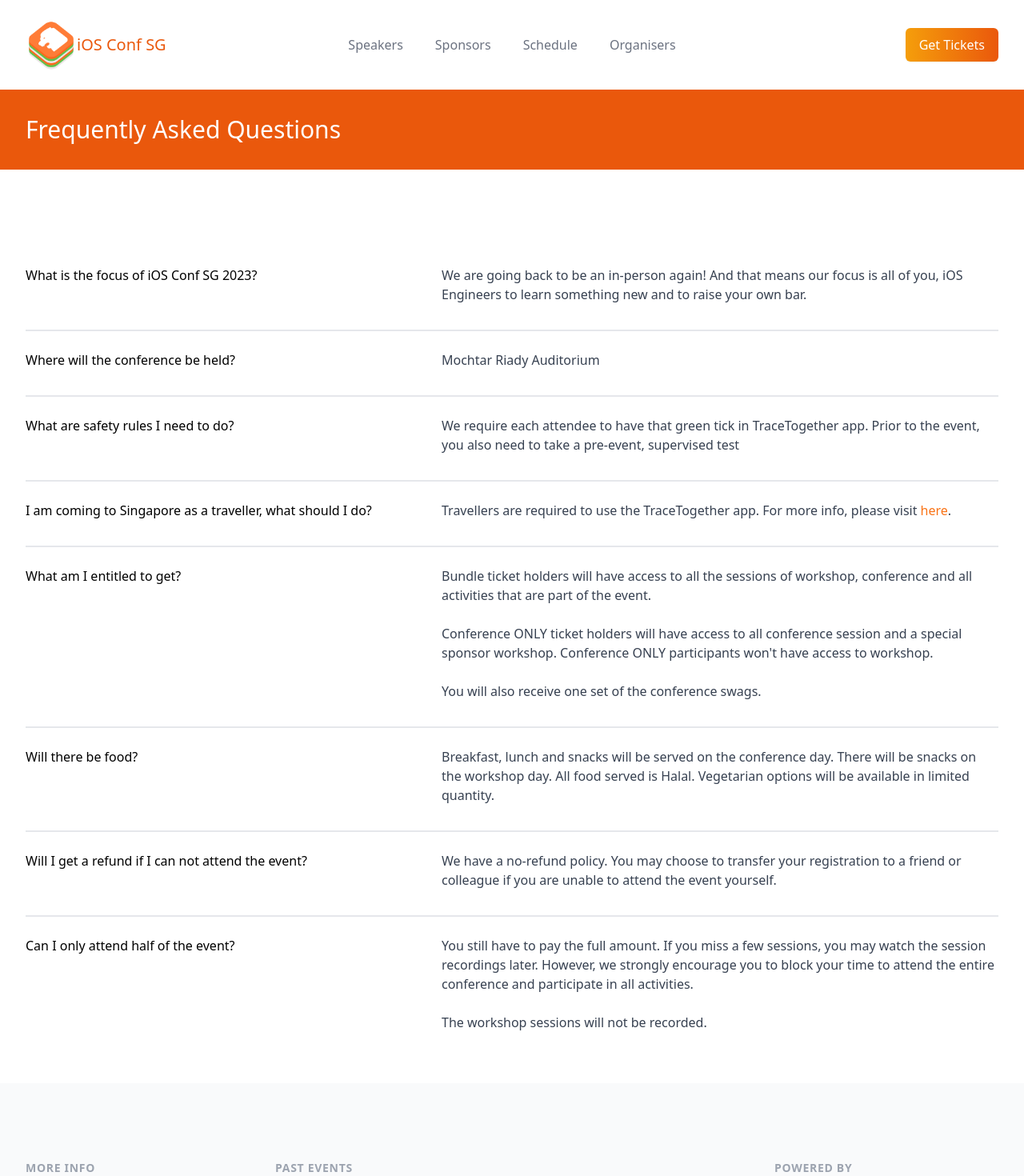
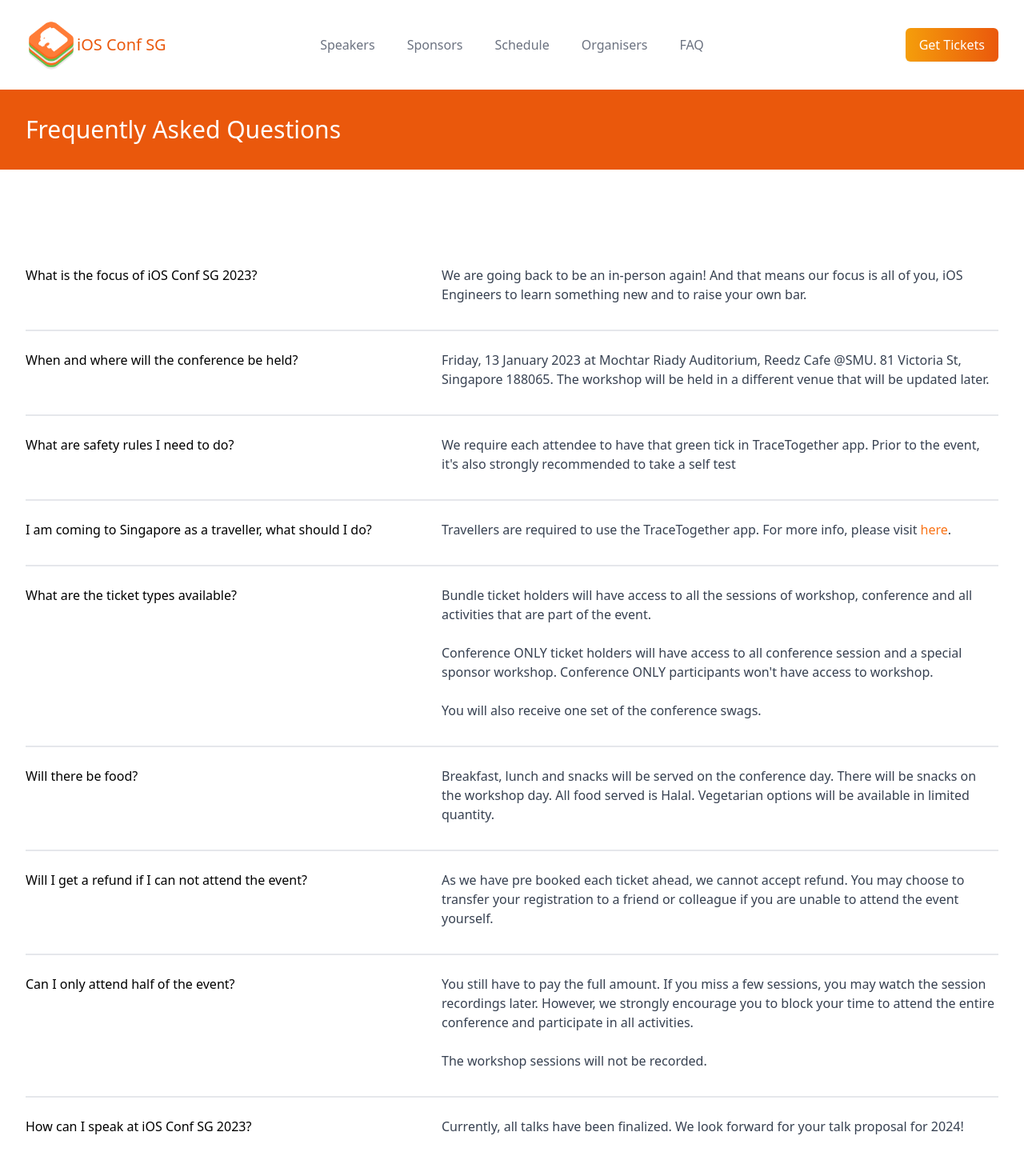
Before and after one commit to iOSConfSG/2023-website, a Next.js app: page /faq in a window 1280 px wide. Shown: the top 1470 px of the page at 80% size. Built offline with nearby package versions, Linux system fonts and the light colour scheme; a web font is replaced by a local one.

Commit message:
Update faq

```diff
--- a/src/components/section/Header.js
+++ b/src/components/section/Header.js
@@ -4,11 +4,13 @@ import Link from 'next/link'
 import { Popover, Transition } from '@headlessui/react'
 
 import {
+  UserCircleIcon,
   AnnotationIcon,
   MenuIcon,
   XIcon,
-  InboxIcon,
   QuestionMarkCircleIcon,
+  ClockIcon,
+  UserGroupIcon
 } from '@heroicons/react/outline'
 
 const menuItems = [
@@ -17,7 +19,7 @@ const menuItems = [
     title: "Speakers",
     description: "iOS Conf SG 2022 Speakers",
     href: "/#speakers",
-    icon: InboxIcon,
+    icon: UserCircleIcon,
   },
   {
     id: "sponsors",
@@ -31,13 +33,20 @@ const menuItems = [
     title: "Schedule",
     description: "iOS Conf SG 2022 Schedule",
     href: "/#schedule",
-    icon: QuestionMarkCircleIcon,
+    icon: ClockIcon,
   },
   {
     id: "organisers",
     title: "Organisers",
     description: "iOS Conf SG 2022 Organising Team",
     href: "/organisers",
+    icon: UserGroupIcon,
+  },
+  {
+    id: "faq",
+    title: "FAQ",
+    description: "Frequently Asked Questions",
+    href: "/faq",
     icon: QuestionMarkCircleIcon,
   },
 ]
@@ -136,7 +145,7 @@ export default function Header () {
                           href={item.href}
                           className="-m-3 p-3 flex items-center rounded-lg hover:bg-gray-50"
                         >
-                          <div className="flex-shrink-0 flex items-center justify-center h-10 w-10 rounded-md bg-gradient-to-r from-purple-600 to-indigo-600 text-white">
+                          <div className="flex-shrink-0 flex items-center justify-center h-10 w-10 rounded-md bg-gradient-to-r from-orange-500 to-amber-600 text-white">
                             <item.icon className="h-6 w-6" aria-hidden="true" />
                           </div>
                           <div className="ml-4 text-base font-medium text-gray-900">{item.title}</div>
--- a/src/data/faq.js
+++ b/src/data/faq.js
@@ -6,13 +6,13 @@ const faq = [
   },
   {
     id: 2,
-    question: "Where will the conference be held?",
-    answer: "Mochtar Riady Auditorium",
+    question: "When and where will the conference be held?",
+    answer: "Friday, 13 January 2023 at Mochtar Riady Auditorium, Reedz Cafe @SMU. 81 Victoria St, Singapore 188065. The workshop will be held in a different venue that will be updated later.",
   },
   {
     id: 3,
     question: "What are safety rules I need to do?",
-    answer: "We require each attendee to have that green tick in TraceTogether app. Prior to the event, you also need to take a pre-event, supervised test",
+    answer: "We require each attendee to have that green tick in TraceTogether app. Prior to the event, it's also strongly recommended to take a self test",
   },
   {
     id: 4,
@@ -21,7 +21,7 @@ const faq = [
   },
   {
     id: 5,
-    question: "What am I entitled to get? ",
+    question: "What are the ticket types available?",
     answer:
       "Bundle ticket holders will have access to all the sessions of workshop, conference and all activities that are part of the event.<br/><br/>Conference ONLY ticket holders will have access to all conference session and a special sponsor workshop. Conference ONLY participants won't have access to workshop.<br/><br/>You will also receive one set of the conference swags.",
   },
@@ -36,13 +36,18 @@ const faq = [
     id: 7,
     question: "Will I get a refund if I can not attend the event?",
     answer:
-      "We have a no-refund policy. You may choose to transfer your registration to a friend or colleague if you are unable to attend the event yourself.",
+      "As we have pre booked each ticket ahead, we cannot accept refund. You may choose to transfer your registration to a friend or colleague if you are unable to attend the event yourself.",
   },
   {
     id: 8,
     question: "Can I only attend half of the event?",
     answer: "You still have to pay the full amount. If you miss a few sessions, you may watch the session recordings later. However, we strongly encourage you to block your time to attend the entire conference and participate in all activities.<br/><br/>The workshop sessions will not be recorded.",
   },
+  {
+    id: 8,
+    question: "How can I speak at iOS Conf SG 2023?",
+    answer: "Currently, all talks have been finalized. We look forward for your talk proposal for 2024!",
+  },
 ]
 
 export default faq
--- a/src/pages/faq.js
+++ b/src/pages/faq.js
@@ -31,6 +31,9 @@ export default function Faq () {
                   </React.Fragment>
                 ))}
               </dl>
+              <p className="my-12">
+                Do you have more questions? Send it to <a href="mailto:vina&#64;iosconf.sg">vina@iosconf.sg</a> and we will add it here.
+              </p>
             </div>
           </div>
         </div>
```
